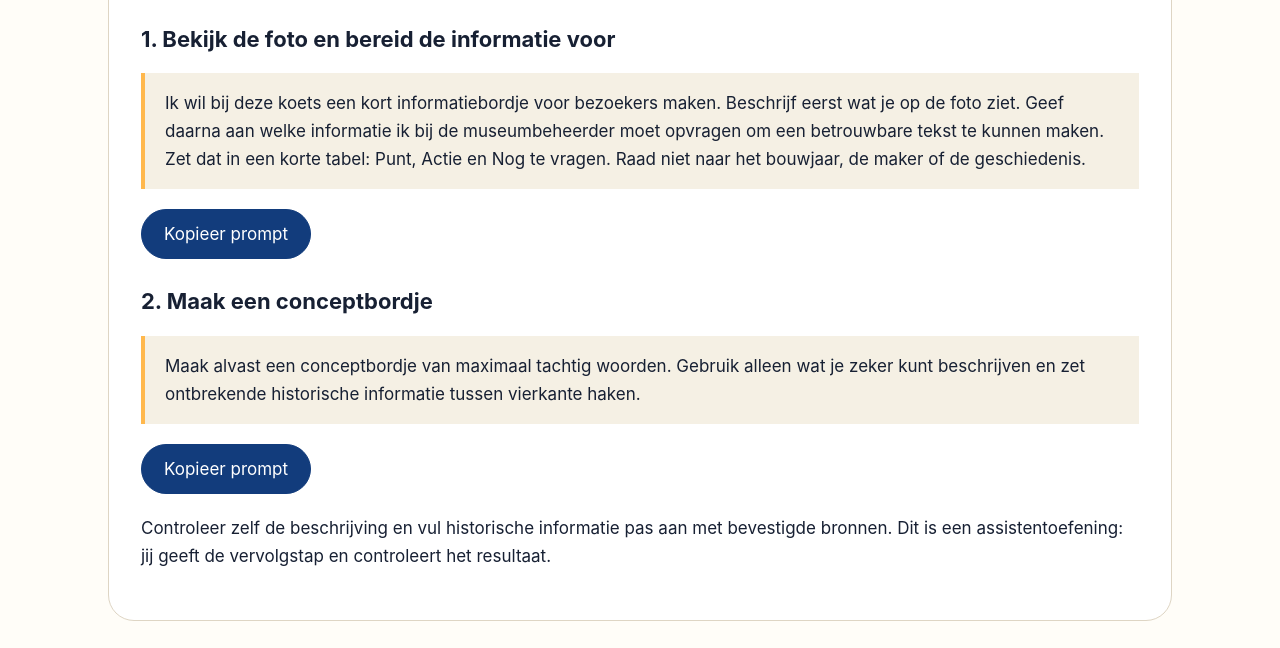
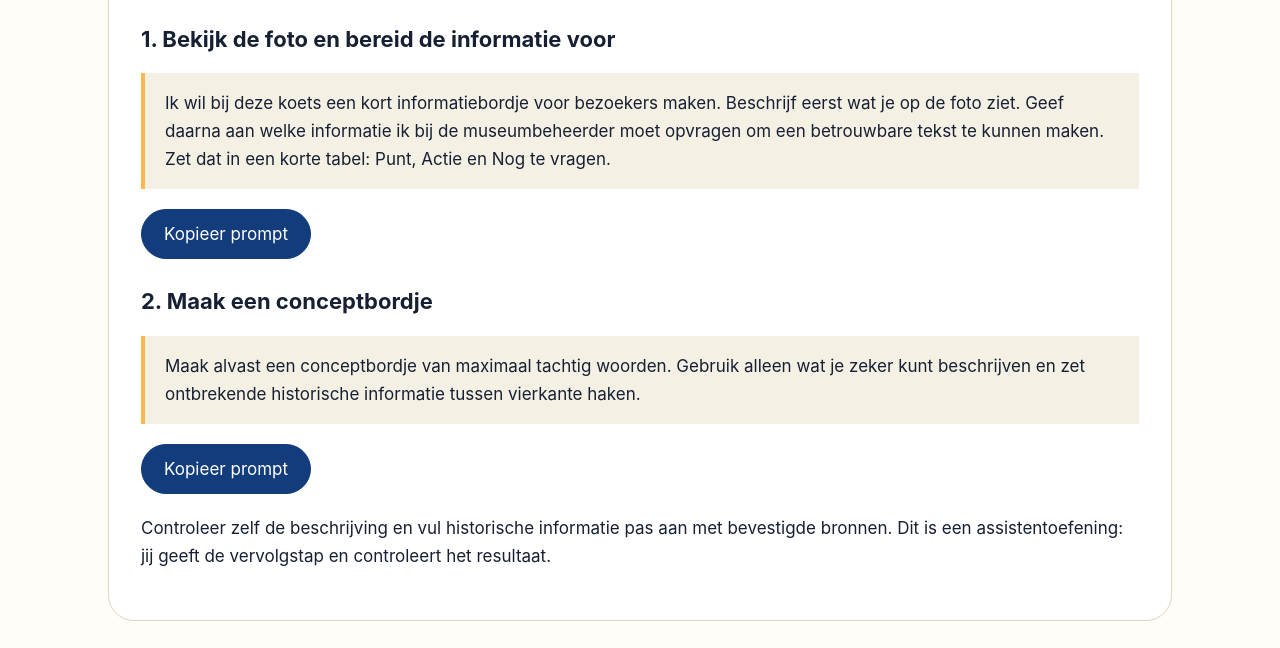
Before and after one commit to BernDonn/ai-meets-amsterdam, a plain HTML site: page index.html in a window 1280 px wide. Shown: the part 5186-5834 px from the top of the page. Drawn offline with Linux system fonts and the light colour scheme.

Commit message:
Remove final caution sentence from photo exercise prompt

```diff
--- a/index.html
+++ b/index.html
@@ -180,7 +180,7 @@
         <li>Geef de tweede opdracht in hetzelfde gesprek.</li>
       </ol>
       <h3>1. Bekijk de foto en bereid de informatie voor</h3>
-      <blockquote>Ik wil bij deze koets een kort informatiebordje voor bezoekers maken. Beschrijf eerst wat je op de foto ziet. Geef daarna aan welke informatie ik bij de museumbeheerder moet opvragen om een betrouwbare tekst te kunnen maken. Zet dat in een korte tabel: Punt, Actie en Nog te vragen. Raad niet naar het bouwjaar, de maker of de geschiedenis.</blockquote>
+      <blockquote>Ik wil bij deze koets een kort informatiebordje voor bezoekers maken. Beschrijf eerst wat je op de foto ziet. Geef daarna aan welke informatie ik bij de museumbeheerder moet opvragen om een betrouwbare tekst te kunnen maken. Zet dat in een korte tabel: Punt, Actie en Nog te vragen.</blockquote>
       <h3>2. Maak een conceptbordje</h3>
       <blockquote>Maak alvast een conceptbordje van maximaal tachtig woorden. Gebruik alleen wat je zeker kunt beschrijven en zet ontbrekende historische informatie tussen vierkante haken.</blockquote>
       <p>Controleer zelf de beschrijving en vul historische informatie pas aan met bevestigde bronnen. Dit is een assistentoefening: jij geeft de vervolgstap en controleert het resultaat.</p>
```
